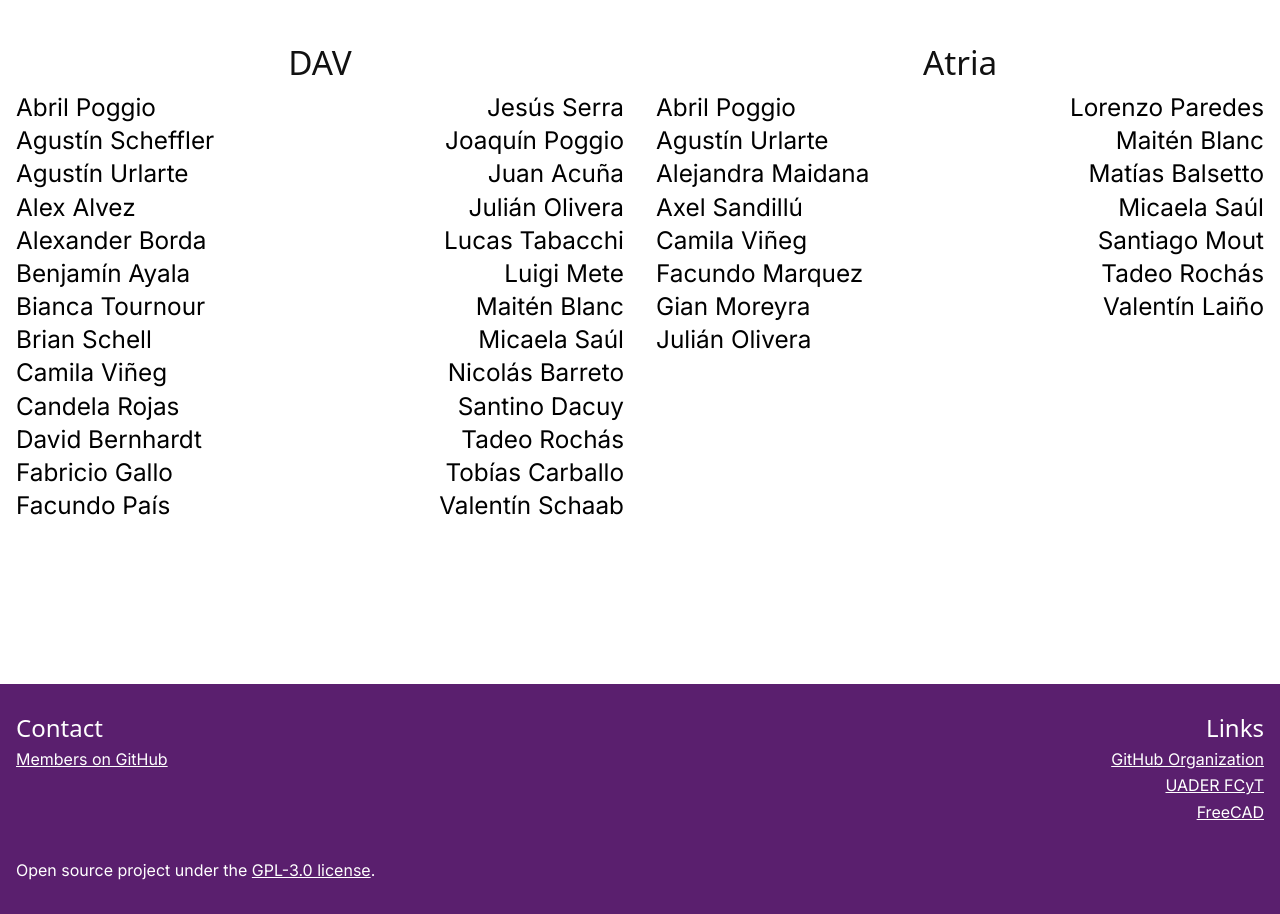
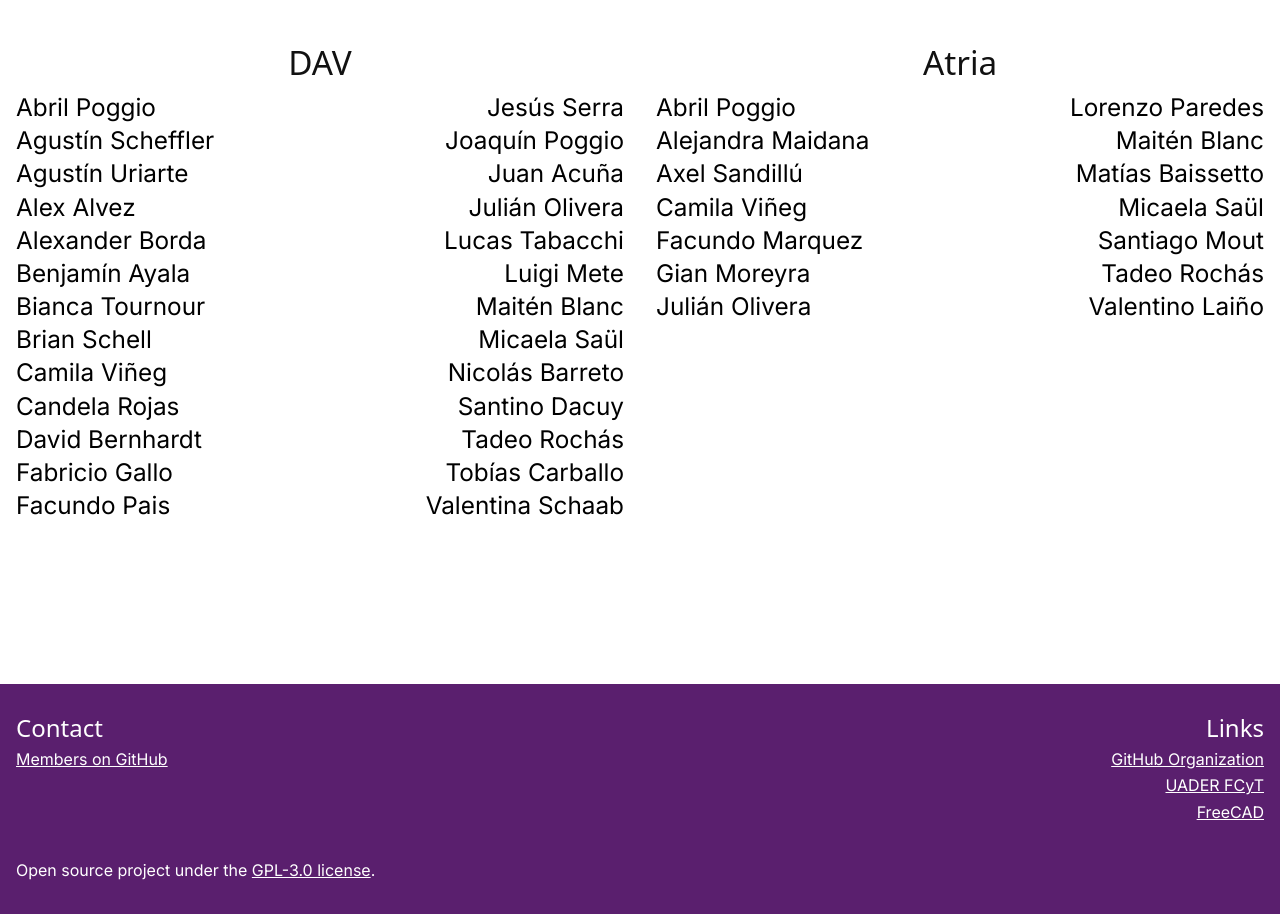
Before and after one commit to DAv-Project-Team-UADER/DAV-ATRIA-Web, a plain HTML site: page en/about.html in a window 1280 px wide. Shown: the part 820-1734 px from the top of the page. Drawn offline with Linux system fonts and the light colour scheme; a web font is replaced by a local one.

Commit message:
fix(about): correct project member names

```diff
--- a/en/about.html
+++ b/en/about.html
@@ -47,7 +47,7 @@
             <ul class="team__list">
               <li>Abril Poggio</li>
               <li>Agustín Scheffler</li>
-              <li>Agustín Urlarte</li>
+              <li>Agustín Uriarte</li>
               <li>Alex Alvez</li>
               <li>Alexander Borda</li>
               <li>Benjamín Ayala</li>
@@ -57,7 +57,7 @@
               <li>Candela Rojas</li>
               <li>David Bernhardt</li>
               <li>Fabricio Gallo</li>
-              <li>Facundo País</li>
+              <li>Facundo Pais</li>
             </ul>
             <ul class="team__list">
               <li>Jesús Serra</li>
@@ -67,19 +67,18 @@
               <li>Lucas Tabacchi</li>
               <li>Luigi Mete</li>
               <li>Maitén Blanc</li>
-              <li>Micaela Saúl</li>
+              <li>Micaela Saül</li>
               <li>Nicolás Barreto</li>
               <li>Santino Dacuy</li>
               <li>Tadeo Rochás</li>
               <li>Tobías Carballo</li>
-              <li>Valentín Schaab</li>
+              <li>Valentina Schaab</li>
             </ul>
           </div>
           <div class="team">
             <h2 class="team__title"><span translate="no" class="notranslate">Atria</span></h2>
             <ul class="team__list">
               <li>Abril Poggio</li>
-              <li>Agustín Urlarte</li>
               <li>Alejandra Maidana</li>
               <li>Axel Sandillú</li>
               <li>Camila Viñeg</li>
@@ -90,11 +89,11 @@
             <ul class="team__list">
               <li>Lorenzo Paredes</li>
               <li>Maitén Blanc</li>
-              <li>Matías Balsetto</li>
-              <li>Micaela Saúl</li>
+              <li>Matías Baissetto</li>
+              <li>Micaela Saül</li>
               <li>Santiago Mout</li>
               <li>Tadeo Rochás</li>
-              <li>Valentín Laiño</li>
+              <li>Valentino Laiño</li>
             </ul>
           </div>
         </div>
```
Also changed, not shown: nosotros.html (+7 -8 lines).
